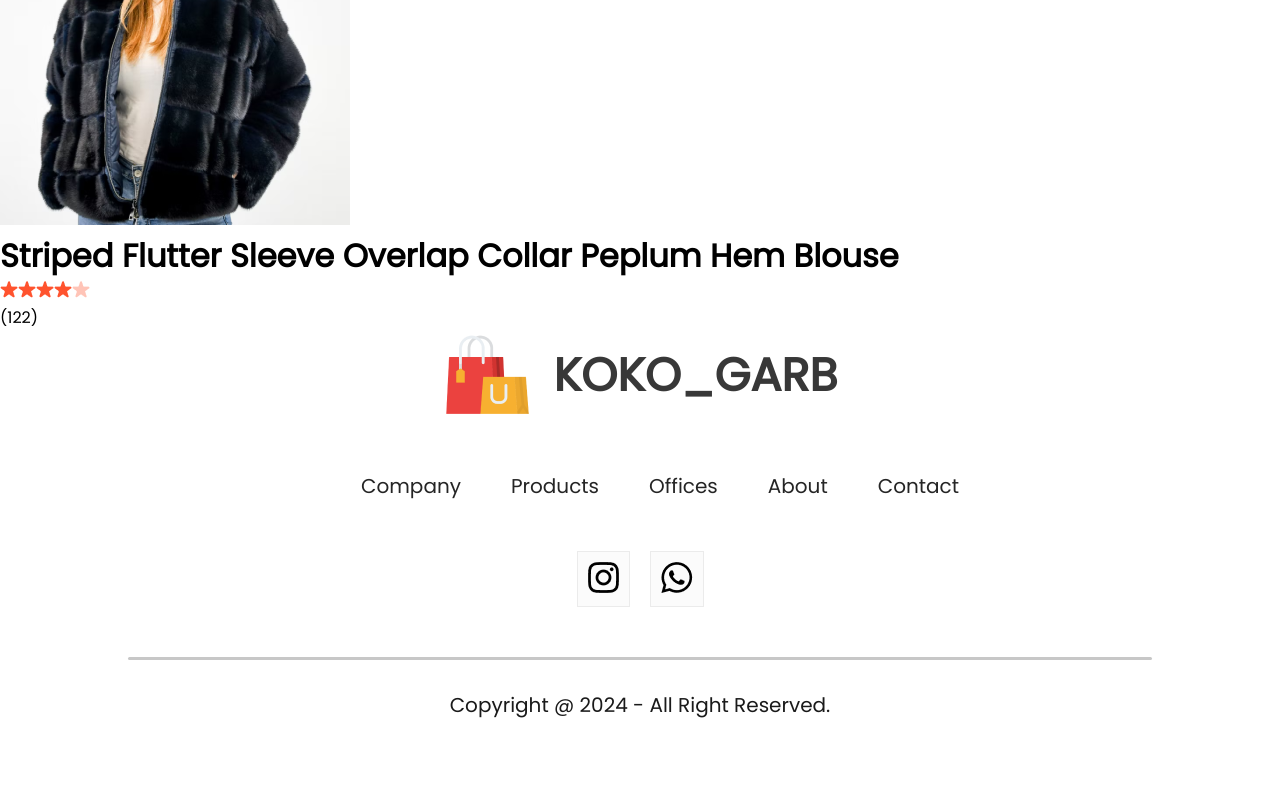
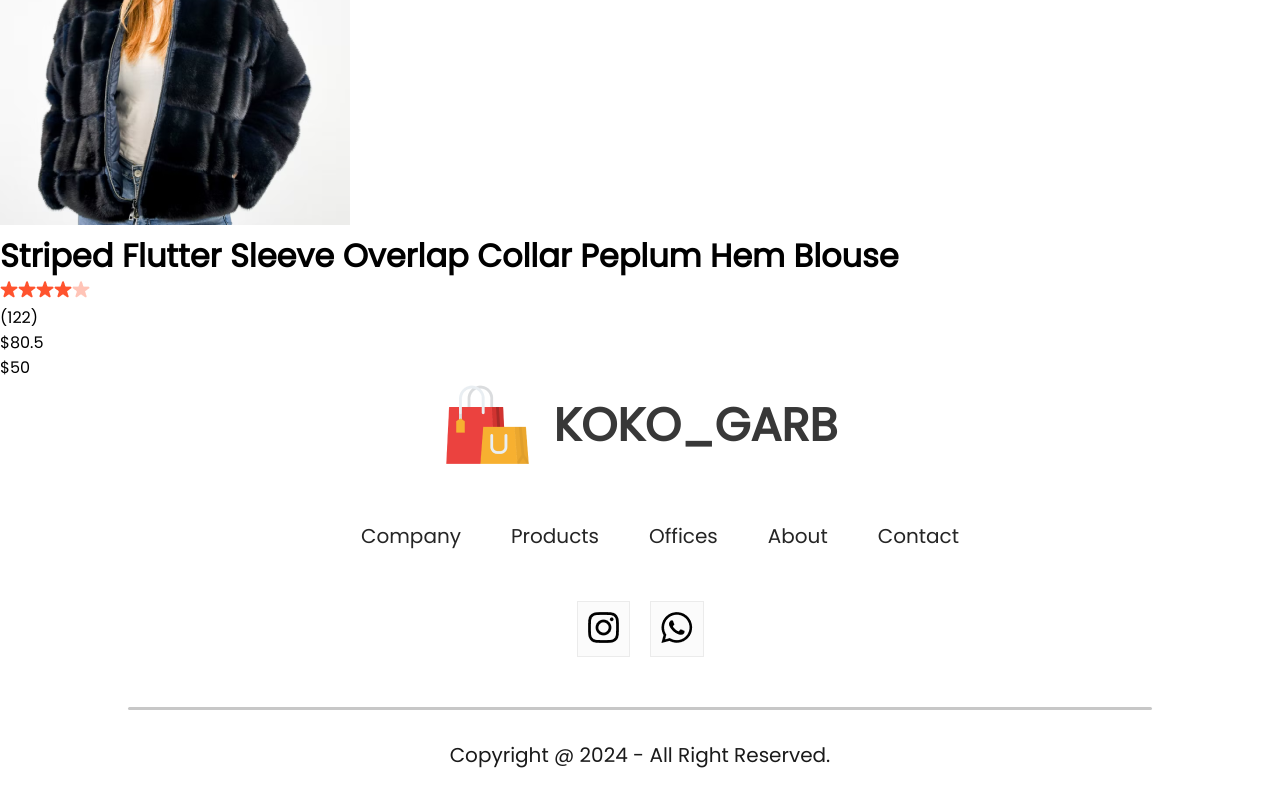
Before and after one commit to Jejeet/KokoBiz, a React (Create React App) app in the folder frontend/: page /product/1 in a window 1280 px wide. Shown: the part 1165-1965 px from the top of the page. Before the commit the page ends 1915 px from the top, so only its background shows below. Built offline with nearby package versions, Linux system fonts and the light colour scheme; a web font is replaced by a local one.

Commit message:
Each product page

```diff
--- a/frontend/src/Components/Product display/ProductDisplay.jsx
+++ b/frontend/src/Components/Product display/ProductDisplay.jsx
@@ -30,6 +30,10 @@
                 <img src={star_dull_icon} alt="" />
                 <p>(122)</p>
             </div>
+            <div className="productdisplay-right-prices">
+                <div className="productdisplay-right-price-old">${product.old_price}</div>
+                <div className="productdisplay-right-price-new">${product.new_price}</div>
+            </div>
         </div>
     </div>
   )
```
